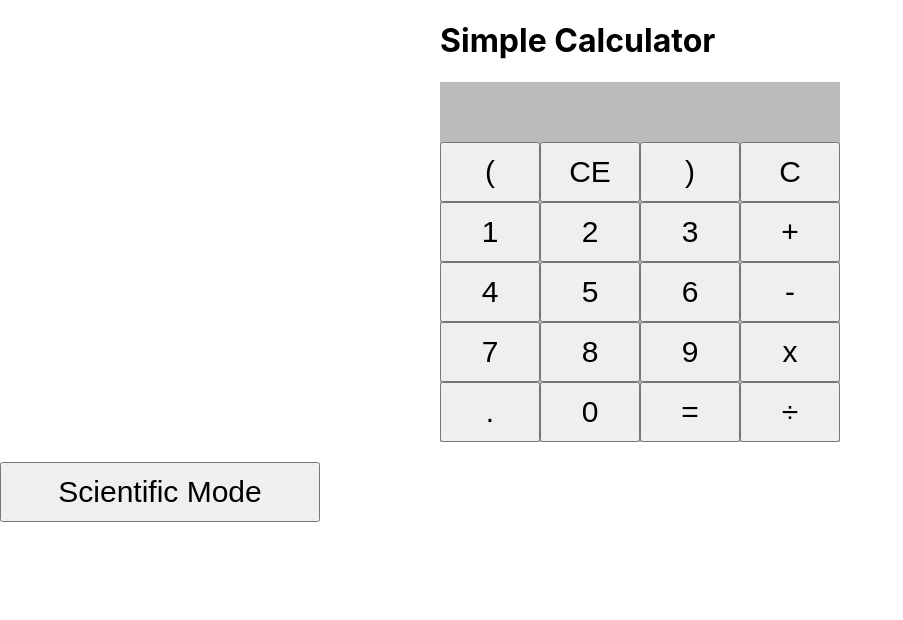
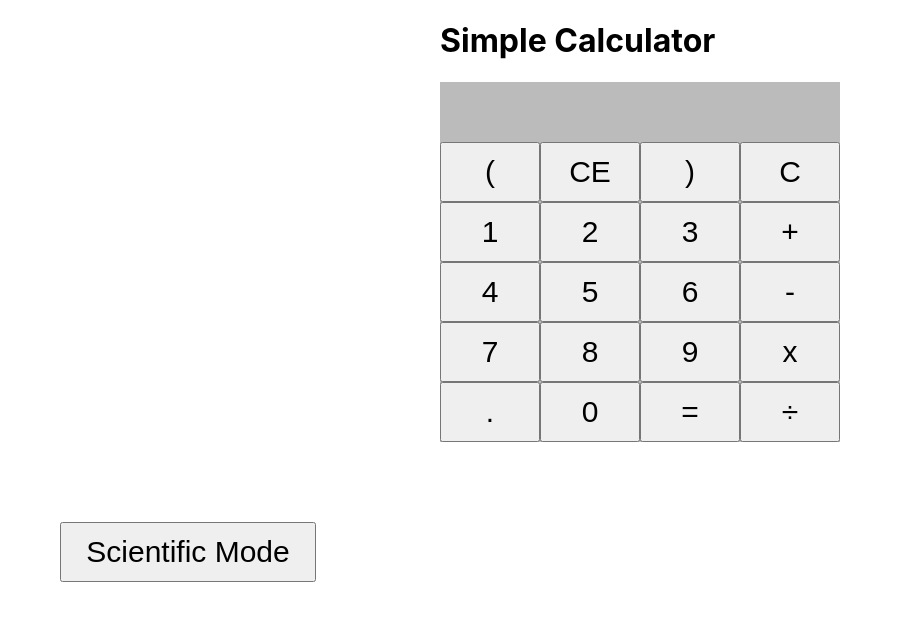
Before and after one commit to BinkitaTiwari/React-Calculator, a React (Create React App) app: page / in a window 1280 px wide. Shown: the top 620 px of the page, without its empty margins (0-903 px from the left). Built offline with nearby package versions, Linux system fonts and the light colour scheme.

Commit message:
added some styling

```diff
--- a/src/App.css
+++ b/src/App.css
@@ -29,3 +29,11 @@ button {
   height: 60px;
   font-size: 30px;
 }
+.container{
+  margin: 60px;
+  width: 80%;
+  height: 50px;
+  display: block;
+  justify-content: center;
+
+}
--- a/src/App.js
+++ b/src/App.js
@@ -95,9 +95,12 @@ class App extends Component {
                     <h1>Simple Calculator</h1>
                     <ResultComponent result={this.state.result}/>
                     <KeyPad onClick={this.onClick}/>
-                </div><br/>
-                {this.state.isShowing && <Button1 onClick={this.onClick}/>}
+                </div>
+                <div className="container">
+                {this.state.isShowing && <Button1 onClick={this.onClick}/>}<br/>
                 <button onClick={this.handleClick}>Scientific Mode</button>
+                </div>
+
 
             </div>
         );
```
Also changed, not shown: 1 other file (tests, documents, lock files or other folders).
